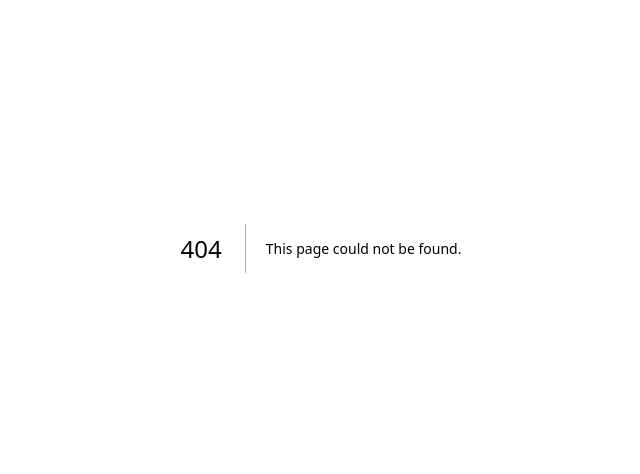
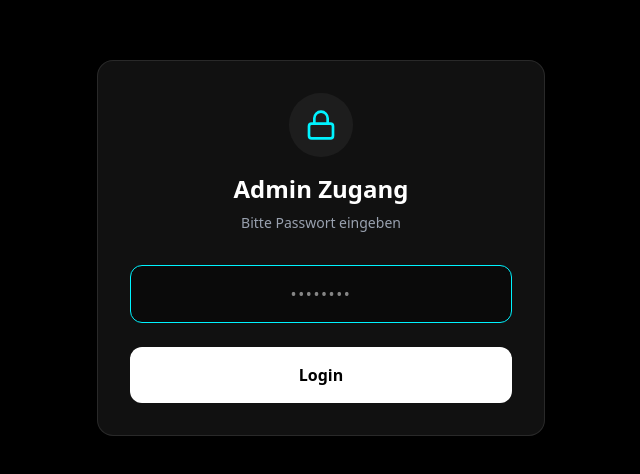
Before and after one commit to YussufBera/berber, a Next.js app: page /admin/login in a window 1280 px wide. Before the commit this address had no page. Shown: the part 152-626 px from the top of the page, without its empty margins (319-959 px from the left). Built offline with nearby package versions, Linux system fonts and the light colour scheme.

Commit message:
Implement admin password protection

```diff
--- /dev/null
+++ b/src/app/admin/login/page.tsx
@@ -0,0 +1,66 @@
+"use client";
+
+import { useState } from "react";
+import { useRouter } from "next/navigation";
+import { Lock } from "lucide-react";
+
+export default function AdminLogin() {
+    const [password, setPassword] = useState("");
+    const [error, setError] = useState("");
+    const router = useRouter();
+
+    const handleLogin = (e: React.FormEvent) => {
+        e.preventDefault();
+
+        if (password === "berberadmin") {
+            // Set cookie (valid for 1 day)
+            document.cookie = "admin_session=true; path=/; max-age=86400";
+            router.push("/admin/dashboard");
+        } else {
+            setError("Falsches Passwort");
+        }
+    };
+
+    return (
+        <div className="min-h-screen bg-black flex items-center justify-center p-4">
+            <div className="w-full max-w-md bg-[#111] border border-white/10 rounded-2xl p-8">
+                <div className="flex flex-col items-center mb-8">
+                    <div className="w-16 h-16 bg-white/5 rounded-full flex items-center justify-center mb-4">
+                        <Lock className="text-neon-blue" size={32} />
+                    </div>
+                    <h1 className="text-2xl font-bold text-white">Admin Zugang</h1>
+                    <p className="text-gray-400 text-sm mt-2">Bitte Passwort eingeben</p>
+                </div>
+
+                <form onSubmit={handleLogin} className="space-y-6">
+                    <div>
+                        <input
+                            type="password"
+                            value={password}
+                            onChange={(e) => {
+                                setPassword(e.target.value);
+                                setError("");
+                            }}
+                            className="w-full bg-black/40 border border-white/10 rounded-xl p-4 text-white focus:border-neon-blue focus:outline-none transition-colors text-center tracking-widest"
+                            placeholder="••••••••"
+                            autoFocus
+                        />
+                    </div>
+
+                    {error && (
+                        <div className="text-red-500 text-sm text-center font-medium bg-red-500/10 py-2 rounded-lg">
+                            {error}
+                        </div>
+                    )}
+
+                    <button
+                        type="submit"
+                        className="w-full bg-white text-black font-bold py-4 rounded-xl hover:bg-gray-200 transition-colors"
+                    >
+                        Login
+                    </button>
+                </form>
+            </div>
+        </div>
+    );
+}
--- /dev/null
+++ b/src/middleware.ts
@@ -0,0 +1,27 @@
+import { NextResponse } from 'next/server';
+import type { NextRequest } from 'next/server';
+
+export function middleware(request: NextRequest) {
+    // Only protect /admin routes
+    if (request.nextUrl.pathname.startsWith('/admin')) {
+
+        // Allow access to login page
+        if (request.nextUrl.pathname === '/admin/login') {
+            return NextResponse.next();
+        }
+
+        // Check for session cookie
+        const session = request.cookies.get('admin_session');
+
+        if (!session) {
+            // Redirect to login if no session
+            return NextResponse.redirect(new URL('/admin/login', request.url));
+        }
+    }
+
+    return NextResponse.next();
+}
+
+export const config = {
+    matcher: '/admin/:path*',
+};
```
